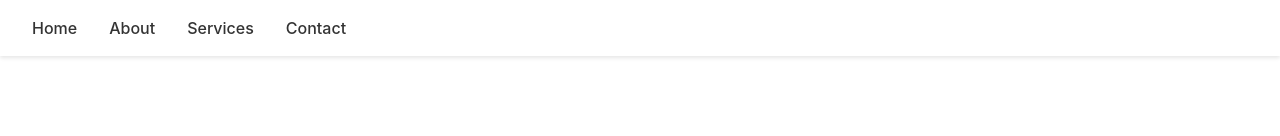
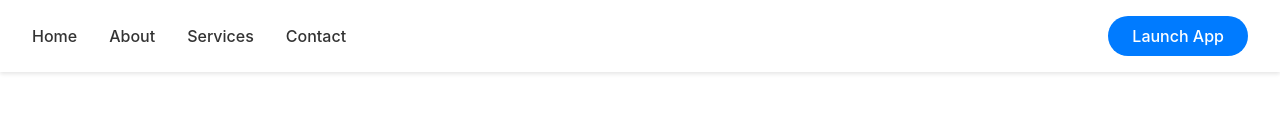
Before and after one commit to subjective-tech/subjective-web, a React (Vite) app: page / in a window 1280 px wide. Shown: the top 136 px of the page. Built offline with nearby package versions, Linux system fonts and the light colour scheme.

Commit message:
feat: Add rounded launch app button to Navbar

```diff
--- a/src/components/Navbar.jsx
+++ b/src/components/Navbar.jsx
@@ -5,6 +5,9 @@ const Nav = styled.nav`
   background-color: #ffffff;
   padding: 1rem 2rem;
   box-shadow: 0 2px 4px rgba(0,0,0,0.1);
+  display: flex;
+  justify-content: space-between;
+  align-items: center;
 `;
 
 const NavList = styled.ul`
@@ -25,6 +28,21 @@ const NavLink = styled(Link)`
   }
 `;
 
+const AppButton = styled.a`
+  background-color: #007bff;
+  color: white;
+  padding: 0.5rem 1.5rem;
+  border-radius: 25px;
+  text-decoration: none;
+  font-weight: 500;
+  transition: background-color 0.2s ease;
+
+  &:hover {
+    background-color: #0056b3;
+    color: white;
+  }
+`;
+
 function Navbar() {
   return (
     <Nav>
@@ -34,6 +52,7 @@ function Navbar() {
         <li><NavLink to="/services">Services</NavLink></li>
         <li><NavLink to="/contact">Contact</NavLink></li>
       </NavList>
+      <AppButton href="https://app.yourcompany.com" target="_blank">Launch App</AppButton>
     </Nav>
   );
 }
```
